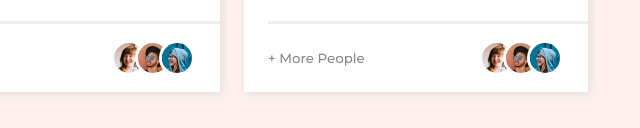
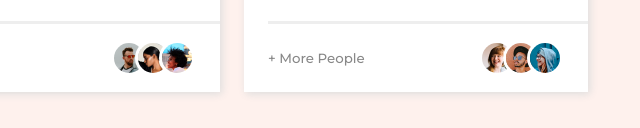
Before and after one commit to KwanBeom/HTML-CSS-work, a plain HTML site: page index.html in a window 1280 px wide. Shown: the part 824-952 px from the top of the page, 592-1232 px from the left. Drawn offline with Linux system fonts and the light colour scheme.

Commit message:
이미지 변경

```diff
--- a/index.html
+++ b/index.html
@@ -7,9 +7,9 @@
 		<link href="https://fonts.googleapis.com/css2?family=Montserrat:wght@500;700&display=swap" rel="stylesheet">
 		<link rel="stylesheet" href="./style.css">
 		<title>zigzag</title>
+
 	</head>
 	<body>
-		<!-- // TODO: pink section -->
 <!-- pink section -->
 		<section class="section bg-pink">
 <!-- wrapper -->
@@ -44,7 +44,7 @@
 
 						<div class="join">
 							<p class="soldout-text">SOLDOUT</p>
-							<button type="button" class="plus">More People</button>
+							<button type="button" class="plus" id="alertStart">More People</button>
 							<div class="people">
 								<img src="./images/people01.png">
 								<img src="./images/people02.png">
@@ -76,11 +76,11 @@
 
 						<div class="join">
 							<p class="soldout-text">SOLDOUT</p>
-							<button type="button" class="plus">More People</button>
+							<button type="button" class="plus" id="alertStart">More People</button>
 							<div class="people">
-								<img src="./images/people01.png">
-								<img src="./images/people02.png">
-								<img src="./images/people03.png">
+								<img src="./images/people04.png">
+								<img src="./images/people05.png">
+								<img src="./images/people06.png">
 							</div>
 						</div>
 					</div>
@@ -208,6 +208,5 @@
 <!-- // wrapper -->
 		</section>
 <!-- // purple section -->
-
 	</body>
 </html>
```
